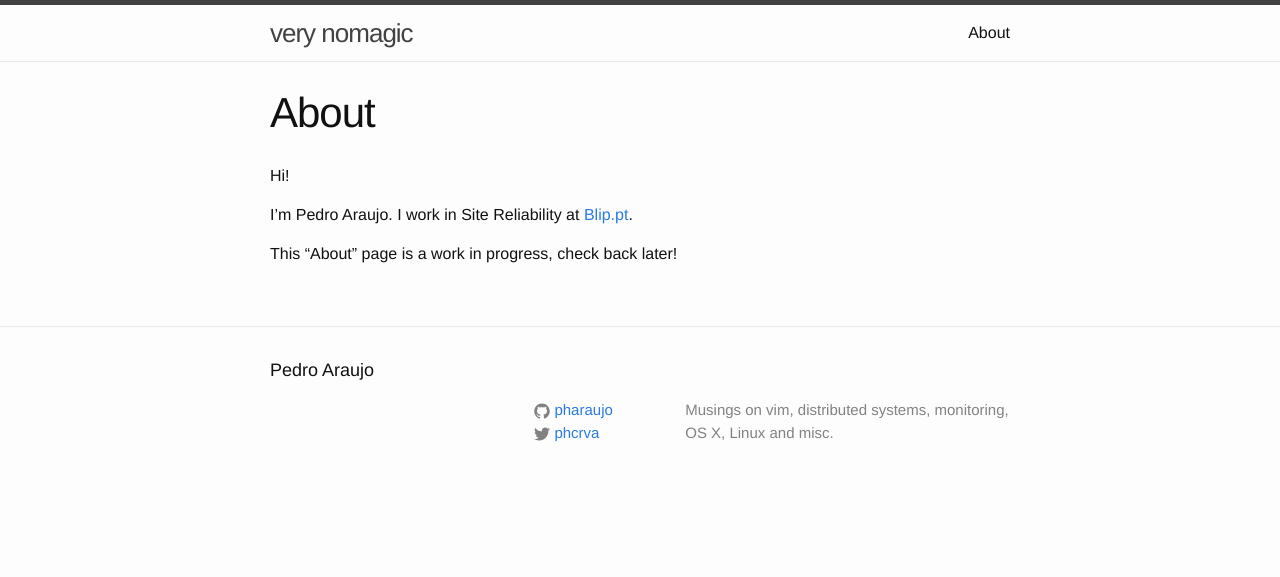
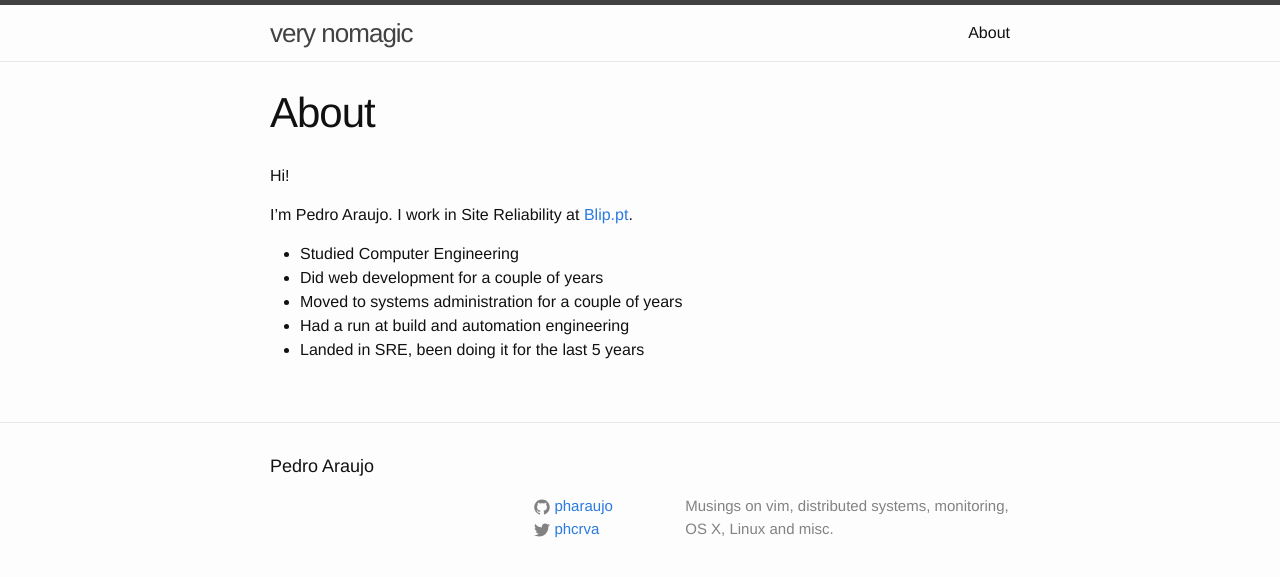
Before and after one commit to pharaujo/pharaujo.github.io, a Jekyll site: the page built from about.md, in a window 1280 px wide. Shown: the top 577 px of the page. Built offline with Jekyll 4.4.1, drawn with Linux system fonts in a browser that asks for light colours.

Commit message:
Improve the about page a bit

```diff
--- a/about.md
+++ b/about.md
@@ -8,4 +8,8 @@ Hi!
 
 I'm Pedro Araujo. I work in Site Reliability at [Blip.pt](http://www.blip.pt).
 
-This "About" page is a work in progress, check back later!
+  - Studied Computer Engineering
+  - Did web development for a couple of years
+  - Moved to systems administration for a couple of years
+  - Had a run at build and automation engineering
+  - Landed in SRE, been doing it for the last 5 years
```
